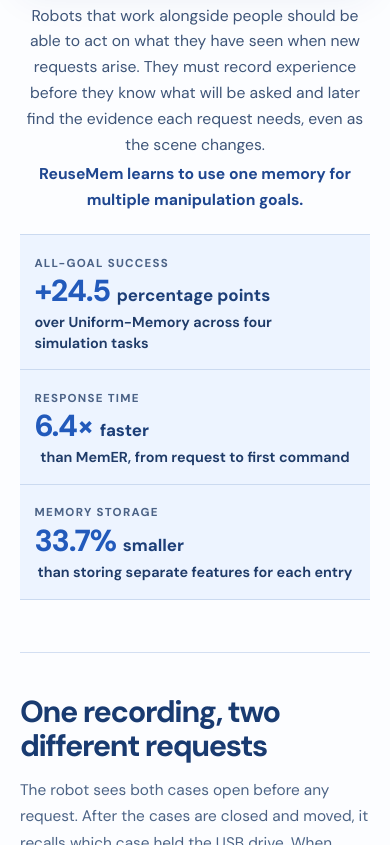
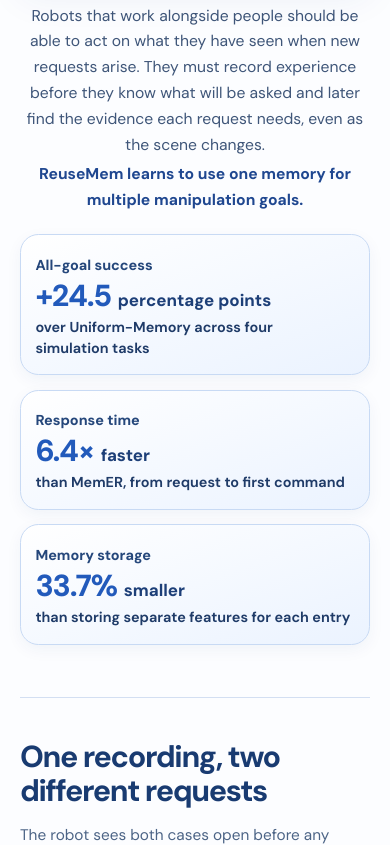
Before and after one commit to yoondol/reusemem, a plain HTML site: page index.html in a window 390 px wide. Shown: the part 704-1549 px from the top of the page. Drawn offline with Linux system fonts and the light colour scheme.

Commit message:
Use rounded metric cards and narrower full videos

```diff
--- a/index.html
+++ b/index.html
@@ -25,7 +25,7 @@
   <link rel="canonical" href="https://yoondol.github.io/reusemem/">
   <title>ReuseMem | One Memory, Multiple Goals in Robot Manipulation</title>
   <link rel="preload" href="assets/fonts/dm-sans-latin.woff2" as="font" type="font/woff2" crossorigin>
-  <link rel="stylesheet" href="style.css?v=page-v19.1">
+  <link rel="stylesheet" href="style.css?v=page-v20">
   <link rel="stylesheet" href="flow.css?v=page-v18">
   <script src="page.js?v=page-v18" defer></script>
   <script src="flow.js?v=page-v18" defer></script>
--- a/style.css
+++ b/style.css
@@ -256,7 +256,7 @@ html{scroll-padding-top:0}
 .research-film{max-width:1040px;padding-block:2.6rem 3.3rem}
 .research-film>h2{margin-bottom:1.25rem;text-align:center;font-size:clamp(1.55rem,3vw,2.35rem);color:#203f74;letter-spacing:-.035em;font-weight:750}
 .research-film video{box-shadow:0 14px 38px #143c7d12}
-.film-frame{position:relative}
+.film-frame{position:relative;max-width:58rem;margin-inline:auto}
 .research-film-lede{max-width:68ch;margin:1.6rem auto 0;text-align:center;color:#3f5679;font-size:1.1rem;line-height:1.65;text-wrap:pretty}
 .research-film-lede strong{display:block;margin-top:.2rem;color:#1f4790;font-weight:700}
 @media(max-width:540px){.research-film>h2{margin-bottom:1rem}.research-film-lede{margin-top:1.25rem;font-size:.98rem}}
@@ -288,10 +288,15 @@ html{scroll-padding-top:0}
 /* Measured outcomes under the film: the same three figures and metric names as
    the film's closing card, each with what it is compared to. Raw values live in
    Results and Efficiency. */
-.overview-results{display:grid;grid-template-columns:repeat(3,minmax(0,1fr));margin:1.35rem 0 0;border-block:1px solid #cbdaf0;background:#edf4ff}
-.overview-results>div{display:flex;flex-direction:column;gap:.22rem;min-width:0;padding:1.15rem 1.35rem 1.2rem}
-.overview-results>div+div{border-left:1px solid #cbdaf0}
-.overview-results dt{color:#4b6286;font-size:.72rem;font-weight:750;letter-spacing:.11em;text-transform:uppercase}
+.overview-results{display:grid;grid-template-columns:repeat(3,minmax(0,1fr));gap:.9rem;margin:1.35rem 0 0}
+.overview-results>div{
+  display:flex;flex-direction:column;gap:.3rem;min-width:0;
+  padding:1.05rem clamp(.85rem,1.75vw,1.3rem) 1.15rem;
+  border:1px solid #c8daf4;border-radius:1.15rem;
+  background:linear-gradient(160deg,#fff,#ebf3ff);
+  box-shadow:0 5px 16px #1b40770d;
+}
+.overview-results dt{color:#25477b;font-size:.9rem;font-weight:750}
 .overview-results dd{margin:0}
 .result-figure a{display:inline-flex;align-items:baseline;gap:.42rem;color:#1d3f78;font-size:1.06rem;font-weight:750;text-decoration:none}
 .result-figure strong{color:#225abb;font-size:clamp(2rem,3.4vw,2.6rem);line-height:1.08;letter-spacing:-.04em;font-weight:800;font-variant-numeric:tabular-nums}
@@ -301,7 +306,6 @@ html{scroll-padding-top:0}
 @media(max-width:860px){
  .overview-results{grid-template-columns:1fr}
  .overview-results>div{display:grid;grid-template-columns:minmax(14.5rem,.5fr) minmax(0,1fr);grid-template-areas:"name compare" "figure compare";align-items:start;column-gap:1.2rem;row-gap:.15rem;padding:1rem 1.1rem}
- .overview-results>div+div{border-left:0;border-top:1px solid #cbdaf0}
  .overview-results dt{grid-area:name;padding-top:.2rem}
  .result-figure{grid-area:figure}
  .result-compare{grid-area:compare;align-self:center}
@@ -309,7 +313,7 @@ html{scroll-padding-top:0}
 @media(max-width:620px){
  .overview-results>div{display:flex;padding:.95rem .9rem 1rem}
  .result-figure strong{font-size:1.9rem}
- .result-compare{font-size:.9rem}
+ .result-compare{align-self:stretch;font-size:.9rem}
 }
 
 /* One recording, two requests: the real before-request frame (with outlines drawn
@@ -499,8 +503,7 @@ html{scroll-padding-top:0}
 }
 
 
-/* Demonstrations: one observation, separate goal clips and one continuous sequence.
-   Footage is never scaled or dimmed; the request card sits in the upper-left corner. */
+/* Demonstrations: one observation, separate goal clips and one continuous sequence. */
 .demo-gallery .chapter-intro { margin-bottom: 2.2rem; }
 .task-tabs {
   display: grid;
@@ -580,6 +583,9 @@ html{scroll-padding-top:0}
 .clip-sequence figcaption { margin: 0; padding-top: .15rem; }
 .clip-sequence .clip-kind { font-size: .8rem; }
 .clip-sequence figcaption p { margin-top: .35rem; color: #4c6486; font-size: 1rem; font-weight: 500; line-height: 1.6; }
+@media (min-width: 641px) {
+  .clip-sequence > .clip-media { width: 90%; justify-self: center; }
+}
 .demo-gallery .media-note { margin-top: 1.6rem; }
 
 /* Real-world scenarios follow one another; no selection is needed. */
```
